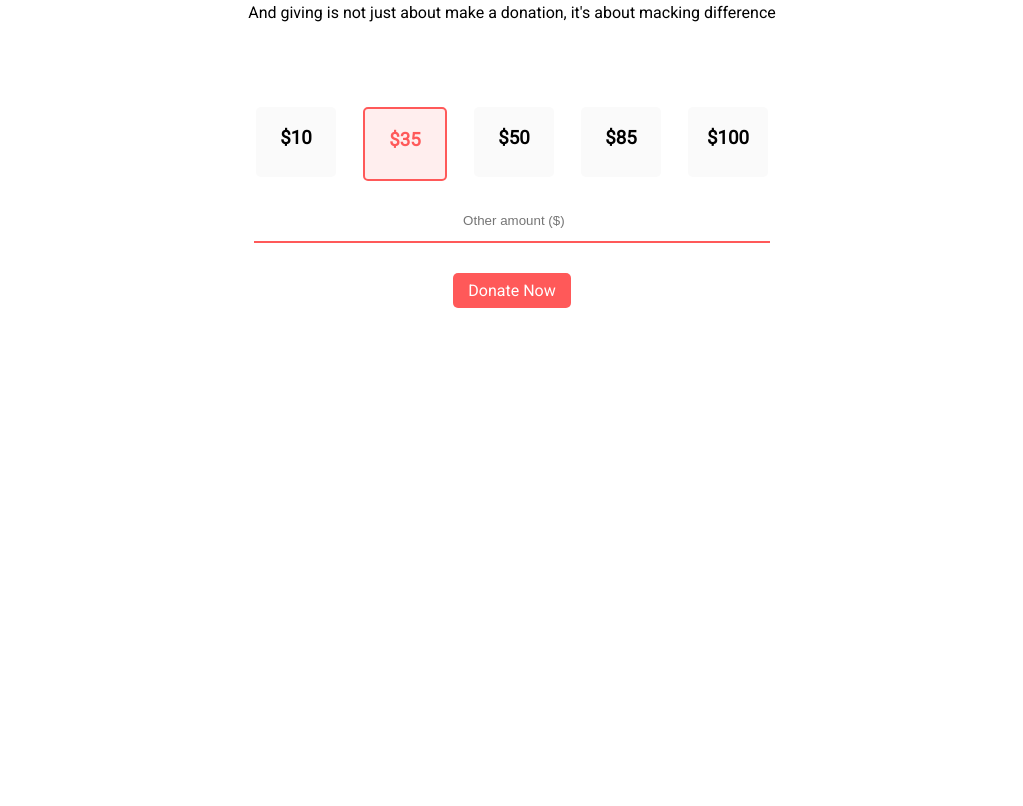
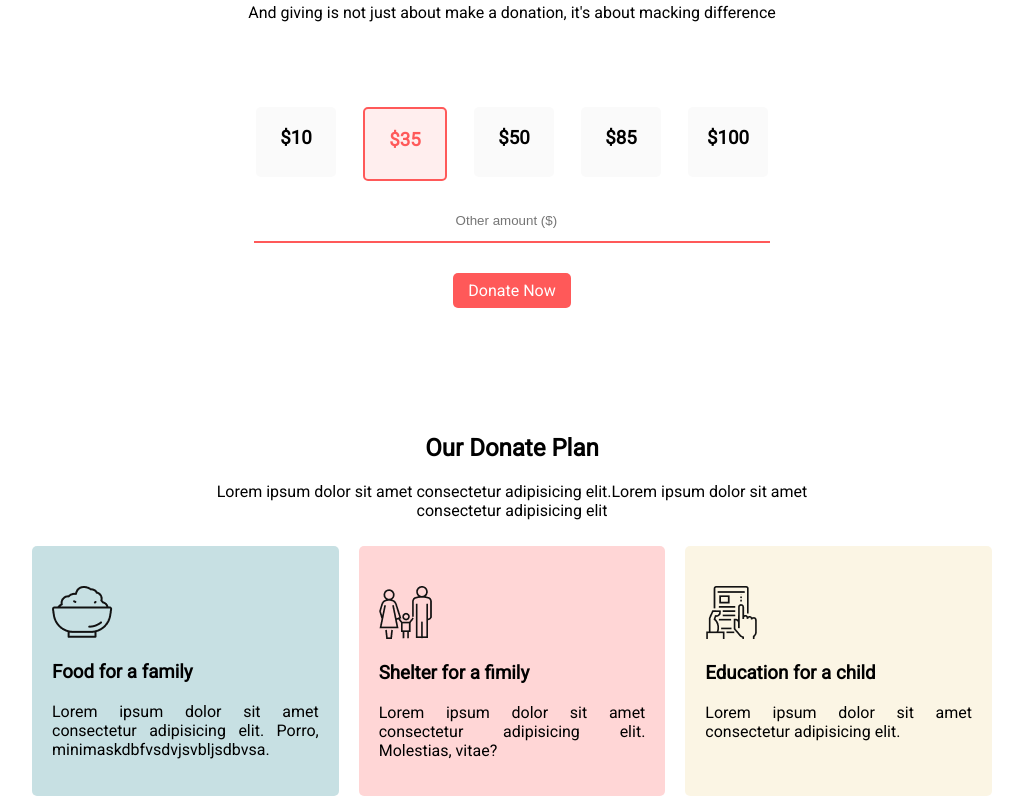
Before and after one commit to Fahim-05/donate-today, a plain HTML site: page index.html in a window 1280 px wide. Shown: the part 980-1786 px from the top of the page, without its empty margins (128-1151 px from the left). Before the commit the page ends 1394 px from the top, so only its background shows below. Drawn offline with Linux system fonts and the light colour scheme.

Commit message:
donate plan section added

```diff
--- a/index.html
+++ b/index.html
@@ -55,16 +55,13 @@
         </div>
 
         <div class="other-amount">
-            <input type="text" placeholder=" Other amount ($)">
+            <input type="number" placeholder=" Other amount ($)">
 
         </div> <br> <br>
         <div class="donate-today">
             <a class="button" href="">Donate Now</a>
 
         </div>
-
-
-
 
     </section>
     <br><br><br>
@@ -73,6 +70,34 @@
 
 
 
+    <section>
+        <div class="donate-plan-heading">
+            <h1>Our Donate Plan</h1>
+            <p>Lorem ipsum dolor sit amet consectetur adipisicing elit.Lorem ipsum dolor sit amet consectetur adipisicing elit</p>
+        </div>
+        <div class="donate-plan-box">
+            <div id="first-box" class="plan-box-width">
+                <img src="icon/food.png" alt="food-icon">
+                <h3>Food for a family</h3>
+                <p>Lorem ipsum dolor sit amet consectetur adipisicing elit. Porro, minimaskdbfvsdvjsvbljsdbvsa.</p>
+
+            </div>
+            <div id="second-box" class="plan-box-width">
+                <img src="icon/shelter.png" alt="shelter-icon">
+                <h3>Shelter for a fimily</h3>
+                <p>Lorem ipsum dolor sit amet consectetur adipisicing elit. Molestias, vitae?</p>
+            </div>
+            <div id="last-box" class="plan-box-width">
+                <img src="icon/Frame-1.png" alt="education-icon">
+                <h3>Education for a child</h3>
+                <p>Lorem ipsum dolor sit amet consectetur adipisicing elit. </p>
+
+            </div>
+        </div>
+    </section>
+
+
+
 
 </body>
 
--- a/style.css
+++ b/style.css
@@ -82,3 +82,39 @@ input{
     border-bottom: 2px solid #FF5959;
     text-align: center
 }
+
+
+
+
+.donate-plan-heading{
+    text-align: center;
+    padding-left: 25%;
+    padding-right: 25%;
+}
+.donate-plan-box{
+    display: flex;
+    padding-left: 150px;
+    padding-right: 150px;
+}
+.plan-box-width{
+    width: 40%;
+
+    /* padding-top: 50px;
+    padding-right: 20px;
+    padding-bottom: 20px;
+    padding-left: 20px; */
+    padding: 40px 20px 20px;
+
+    margin: 10px;
+    text-align: justify;
+    border-radius: 5px;
+}
+#first-box{
+    background-color: #4f9da651;
+}
+#second-box{
+    background-color: #ff59593e;
+}
+#last-box{
+    background-color: #f6e9c475;
+}
```
Also changed, not shown: icon/Frame-1.png (added), icon/food.png (added), icon/shelter.png (added). Lines whose indentation alone changed are shown as unchanged.
